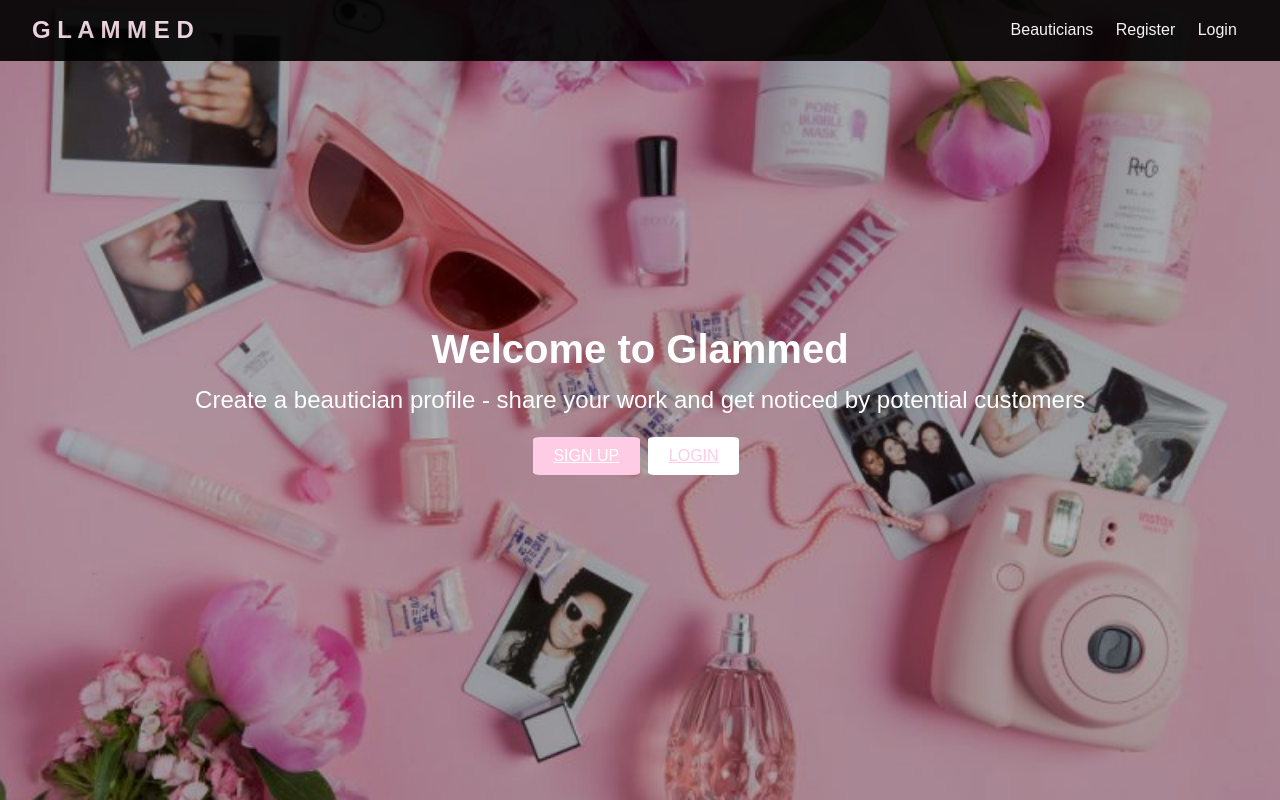
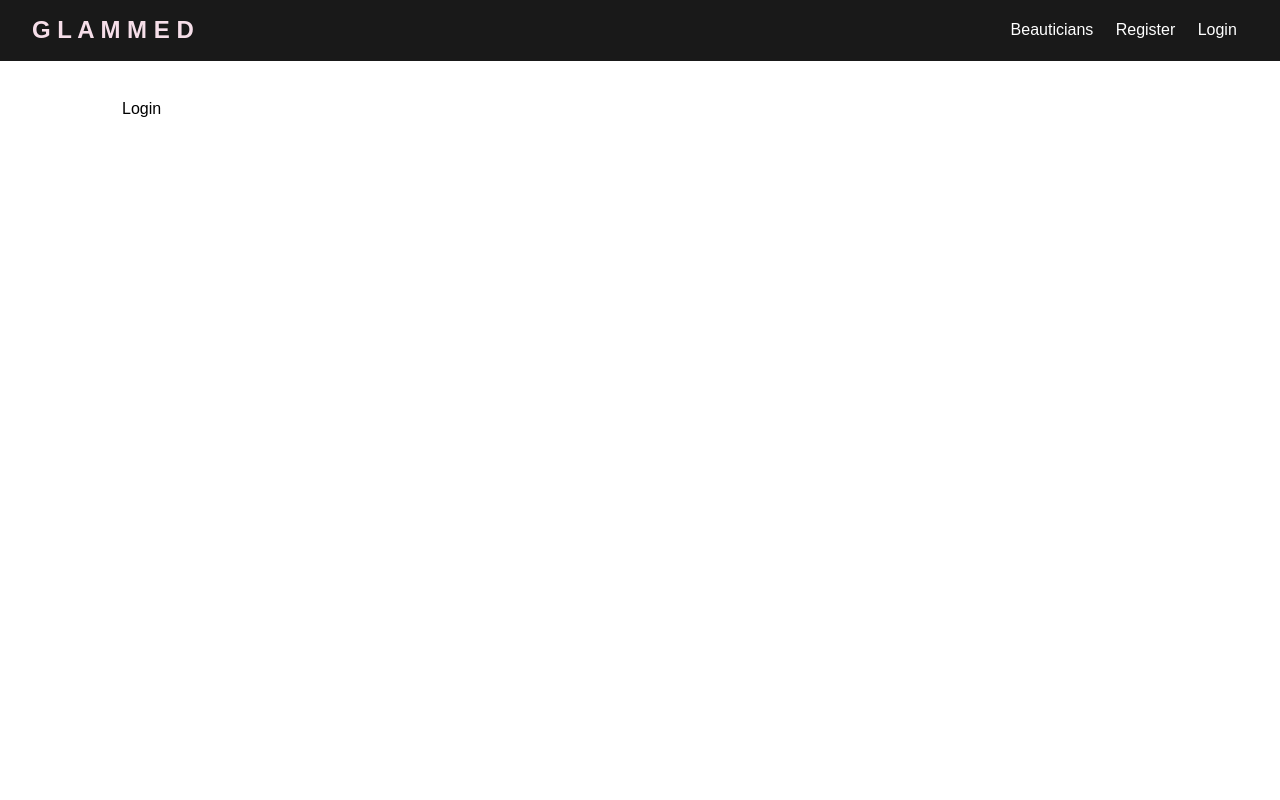
Before and after one commit to dejakin/glammed, a React (Create React App) app in the folder client/: page /login in a window 1280 px wide. Built offline with nearby package versions, Linux system fonts and the light colour scheme.

Commit message:
Add styling to components
All components except for the navigation bar and welcome section will sit below the navigation bar. Section element with container class is within main app component and all components will go inside

```diff
--- a/client/package.json
+++ b/client/package.json
@@ -8,6 +8,7 @@
     "@testing-library/user-event": "^7.2.1",
     "react": "^16.13.1",
     "react-dom": "^16.13.1",
+    "react-router-dom": "^5.2.0",
     "react-scripts": "3.4.1"
   },
   "scripts": {
--- a/client/src/App.css
+++ b/client/src/App.css
@@ -12,6 +12,15 @@ body {
 
 ul {
   list-style: none;
+}
+
+.container {
+  max-width: 1100px;
+  margin: auto;
+  overflow: hidden;
+  padding: 0 2rem;
+  margin-top: 6rem;
+  margin-bottom: 3rem;
 }
 
 /* Text Styles */
@@ -91,7 +100,7 @@ ul {
 /* Buttons */
 
 .buttons {
-  margin-top: 1.1rem;
+  margin-top: 1rem;
 }
 
 .btn1 {
--- a/client/src/App.js
+++ b/client/src/App.js
@@ -1,13 +1,22 @@
 import React, { Fragment } from 'react';
+import { BrowserRouter as Router, Route, Switch } from 'react-router-dom';
 import Navbar from './components/layout/Navbar';
 import Welcome from './components/layout/Welcome';
+import Login from './components/auth/Login';
+import Register from './components/auth/Register';
 import './App.css';
 
 const App = () =>
+  <Router>
     <Fragment>
       <Navbar />
-      <Welcome />
-    </Fragment>
+      <Route exact path="/" component={Welcome} />
+      <section className="container">
+        <Route exact path="/login" component={Login} />
+        <Route exact path="/register" component={Register} />
+      </section>
+     </Fragment>
+  </Router>
 
 
 export default App;
--- /dev/null
+++ b/client/src/components/auth/Login.js
@@ -0,0 +1,11 @@
+import React from 'react'
+
+const Login = () => {
+    return (
+        <div>
+            Login
+        </div>
+    )
+}
+
+export default Login;
--- /dev/null
+++ b/client/src/components/auth/Register.js
@@ -0,0 +1,11 @@
+import React from 'react'
+
+const Register = () => {
+    return (
+        <div>
+            Register
+        </div>
+    )
+}
+
+export default Register;
--- a/client/src/components/layout/Navbar.js
+++ b/client/src/components/layout/Navbar.js
@@ -1,6 +1,6 @@
 import React from 'react'
 
-export const Navbar = () => {
+const Navbar = () => {
     return (
         <nav className="navbar">
             <h1>
--- a/client/src/components/layout/Welcome.js
+++ b/client/src/components/layout/Welcome.js
@@ -1,6 +1,6 @@
 import React from 'react'
 
-export const Welcome = () => {
+const Welcome = () => {
     return (
         <section className="welcome">
             <div className="dark-bg">
```
